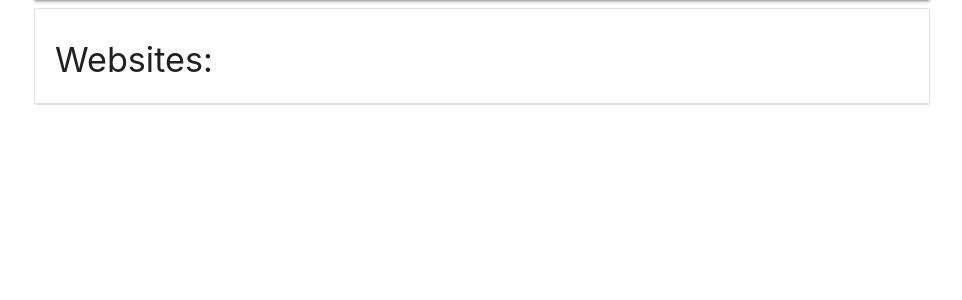
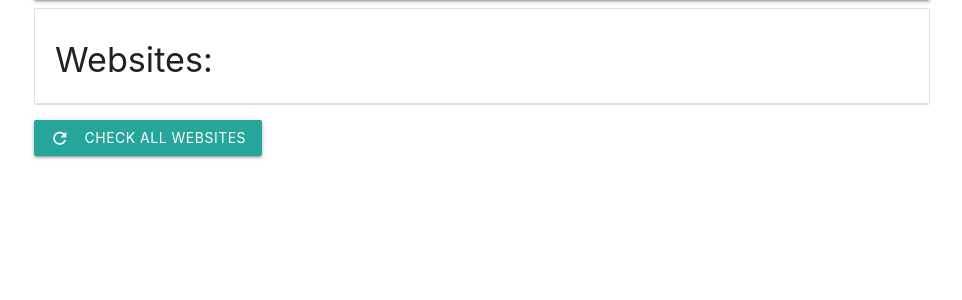
Before and after one commit to robertklim/website-watcher, a Django app: page /websites/ in a window 1280 px wide. Shown: the part 64-364 px from the top of the page, without its empty margins (158-1120 px from the left). Run offline with Django 3.2, Linux system fonts and the light colour scheme; the visitor is signed in with stand-in values (Sample User, id 1); data that the repository does not hold is empty.

Commit message:
Add UI and redirects for checks

```diff
--- a/src/watcher/views.py
+++ b/src/watcher/views.py
@@ -1,5 +1,5 @@
 from bs4 import BeautifulSoup
-from django.shortcuts import render
+from django.shortcuts import render, redirect
 
 from websites.models import Website
 
@@ -13,7 +13,7 @@ def check_user_websites(request):
     websites = Website.objects.filter(user=user)
     for website in websites:
         check_website(request, website.pk)
-    return render(request, 'home.html', {})
+    return redirect('/websites')
 
 def check_website(request, website_pk):
     website = Website.objects.get(pk=website_pk)
@@ -41,4 +41,4 @@ def check_website(request, website_pk):
         result = result,
     ).save()
 
-    return render(request, 'home.html', {})
+    return redirect('/websites')
--- a/src/websites/templates/websites/website_detail.html
+++ b/src/websites/templates/websites/website_detail.html
@@ -10,6 +10,10 @@
                 <p>Description: {{ object.description }}</p>
             </div>
             <div class="card-action">
+                <a href="{% url 'watcher:watcher-check' website_pk=object.pk %}" class="waves-effect waves-light btn">
+                    Run Check
+                    <i class="material-icons left">refresh</i>
+                </a>
                 <a href="{{ object.get_absolute_url }}/update/" class="waves-effect waves-light btn">
                     Edit
                     <i class="material-icons left">edit</i>
--- a/src/websites/templates/websites/website_list.html
+++ b/src/websites/templates/websites/website_list.html
@@ -9,6 +9,9 @@
         {% for obj in object_list %}
             <li class="collection-item">
                 <a href="{{ obj.get_absolute_url }}">{{ obj.name }}</a>
+                <a href="{% url 'watcher:watcher-check' website_pk=obj.pk %}" class="secondary-content">
+                    <i class="material-icons">refresh</i>
+                </a>
                 <a href="{{ obj.get_absolute_url }}/delete/" class="secondary-content">
                     <i class="material-icons">delete</i>
                 </a>
@@ -19,4 +22,9 @@
         {% endfor %}
     </ul>
 
+    <a href="{% url 'watcher:watcher-check-user-websites' %}" class="waves-effect waves-light btn">
+        Check All Websites
+        <i class="material-icons left">refresh</i>
+    </a>
+
 {% endblock content %}
```
